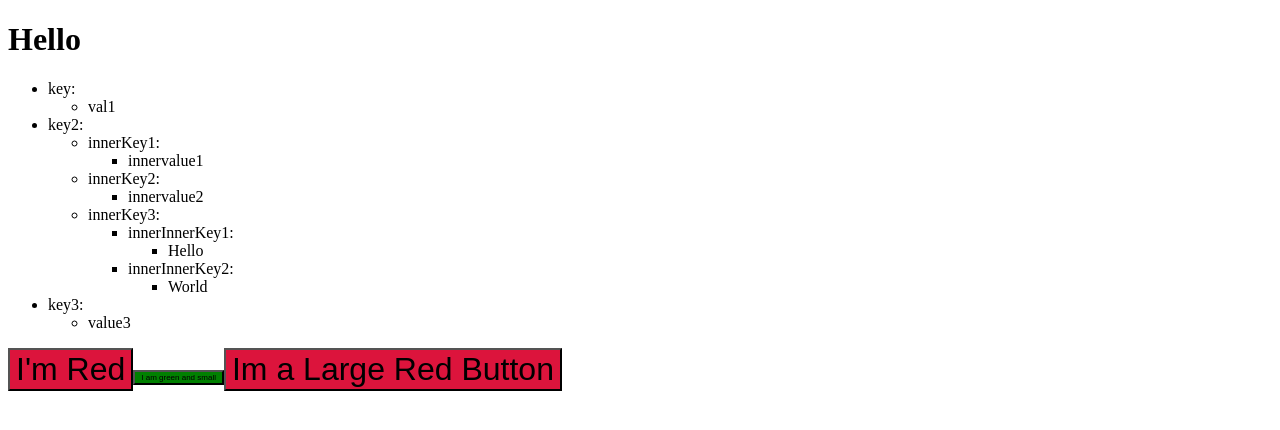
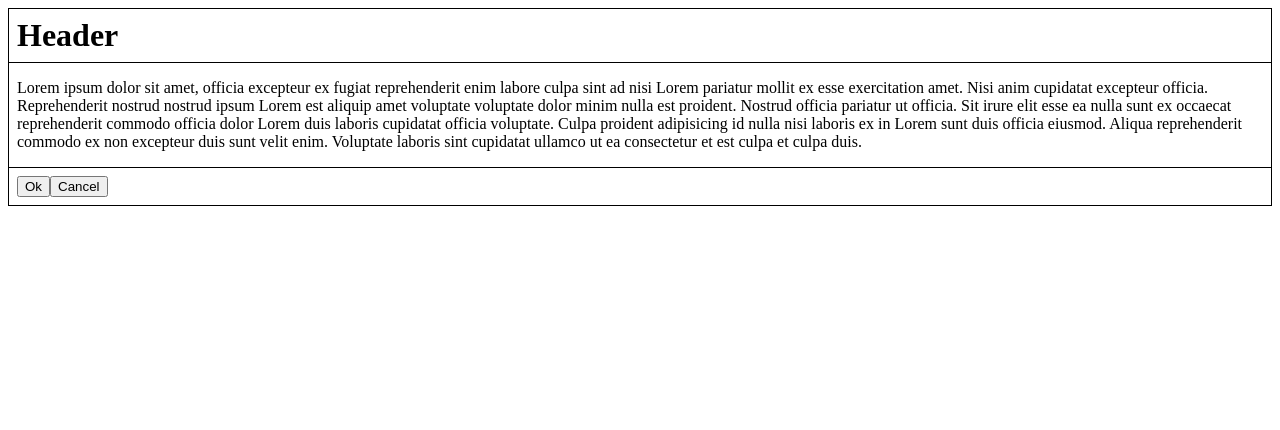
Before and after one commit to MihirVir/react-design-patterns, a React (Vite) app: page / in a window 1280 px wide. Shown: the top 430 px of the page. Built offline with nearby package versions, Linux system fonts and the light colour scheme.

Commit message:
Compound Components

```diff
--- /dev/null
+++ b/src/CompoundApp.jsx
@@ -0,0 +1,24 @@
+import CompoundCard  from "./components/CompoundComponents/Card.jsx";
+
+function CompoundApp() {
+  return (
+    <>
+      <CompoundCard>
+        <CompoundCard.Header>
+          <h1 style = {{ margin: "0" }}> Header </h1>
+        </CompoundCard.Header>
+        <CompoundCard.Body>
+          Lorem ipsum dolor sit amet, officia excepteur ex fugiat reprehenderit enim labore culpa sint ad nisi Lorem pariatur mollit ex esse exercitation amet. Nisi anim cupidatat excepteur officia. Reprehenderit nostrud nostrud ipsum Lorem est aliquip amet voluptate voluptate dolor minim nulla est proident. Nostrud officia pariatur ut officia. Sit irure elit esse ea nulla sunt ex occaecat reprehenderit commodo officia dolor Lorem duis laboris cupidatat officia voluptate. Culpa proident adipisicing id nulla nisi laboris ex in Lorem sunt duis officia eiusmod. Aliqua reprehenderit commodo ex non excepteur duis sunt velit enim. Voluptate laboris sint cupidatat ullamco ut ea consectetur et est culpa et culpa duis.
+        </CompoundCard.Body>
+        <CompoundCard.Footer>
+          <button>Ok</button>
+          <button>Cancel</button>
+        </CompoundCard.Footer>
+
+      </CompoundCard>
+    </>
+  );
+};
+
+
+export default CompoundApp;
--- /dev/null
+++ b/src/components/CompoundComponents/Card.jsx
@@ -0,0 +1,62 @@
+import { createContext, useContext } from "react";
+/*
+ * Compound Components:
+ *
+ * Breaking down a component into several sub components
+ * and then composing those sub components to making it
+ * achieve a greater component
+ *
+*/
+
+const Context = createContext(null);
+
+const Header = ({children}) => {
+  const { test } = useContext(Context);
+  console.log("value of test is " + " " + test);
+  return (
+    <>
+      <div style = {{
+        borderBottom: "1px solid black",
+        padding: ".5rem",
+        marginBottom: ".5rem"
+      }}>
+        {children}
+      </div>
+    </>
+  );
+};
+
+const Body = ({children}) => {
+  return <div style = {{padding: ".5rem"}}>{children}</div>;
+};
+
+
+const Footer = ({children}) => {
+  return (
+    <>
+      <div style = {{
+        borderTop: "1px solid black",
+        padding: ".5rem",
+        marginTop: ".5rem"
+      }}>
+        {children}
+      </div>
+    </>
+  );
+};
+
+const CompoundCard = ({ header, footer, children }) => {
+  return (
+    <>
+      <Context.Provider value = {{ test: "Value" }}>
+        <div style = {{border: "1px solid black"}}>{children}</div>
+      </Context.Provider>
+    </>
+  );
+};
+
+export default CompoundCard;
+
+CompoundCard.Header=  Header;
+CompoundCard.Body = Body;
+CompoundCard.Footer = Footer;
--- a/src/main.jsx
+++ b/src/main.jsx
@@ -9,10 +9,12 @@ import { ControlledFlowApp } from './ControlledFlowApp.jsx'
 import { HOCApp } from './HOCApp.jsx'
 import CustomHooksApp from "./CustomHooksApp.jsx";
 import { RecursiveApp } from "./RecursiveApp.jsx";
+import CompoundApp from "./CompoundApp.jsx";
+
 
 ReactDOM.createRoot(document.getElementById('root')).render(
   <React.StrictMode>
     {/* <App /> */}
-    <RecursiveApp />
+    <CompoundApp />
   </React.StrictMode>,
 )
```
